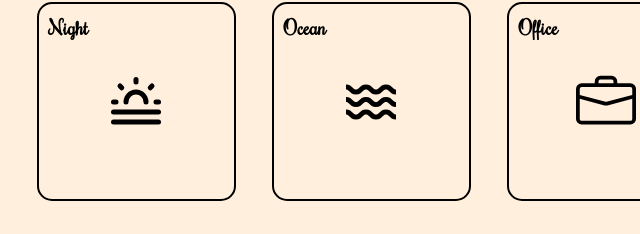
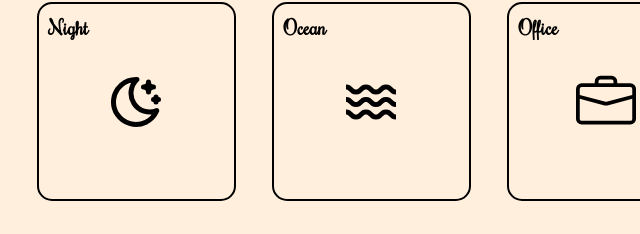
Before and after one commit to adnan1998/relaxed, a plain HTML site: page index.html in a window 1280 px wide. Shown: the part 925-1159 px from the top of the page, 36-676 px from the left. Drawn offline with Linux system fonts and the light colour scheme; a web font is replaced by a local one.

Commit message:
Update index.html

```diff
--- a/index.html
+++ b/index.html
@@ -540,16 +540,11 @@
 
       </div>
       <div class="icon newicon" >
-                <svg xmlns="http://www.w3.org/2000/svg" class="icon icon-tabler icon-tabler-haze" width="24" height="24" viewBox="0 0 24 24" stroke-width="2" stroke="currentColor" fill="none" stroke-linecap="round" stroke-linejoin="round">
+                <svg xmlns="http://www.w3.org/2000/svg" class="icon icon-tabler icon-tabler-moon-stars" width="24" height="24" viewBox="0 0 24 24" stroke-width="2" stroke="currentColor" fill="none" stroke-linecap="round" stroke-linejoin="round">
    <path stroke="none" d="M0 0h24v24H0z" fill="none"></path>
-   <path d="M3 12h1"></path>
-   <path d="M12 3v1"></path>
-   <path d="M20 12h1"></path>
-   <path d="M5.6 5.6l.7 .7"></path>
-   <path d="M18.4 5.6l-.7 .7"></path>
-   <path d="M8 12a4 4 0 1 1 8 0"></path>
-   <path d="M3 16h18"></path>
-   <path d="M3 20h18"></path>
+   <path d="M12 3c.132 0 .263 0 .393 0a7.5 7.5 0 0 0 7.92 12.446a9 9 0 1 1 -8.313 -12.454z"></path>
+   <path d="M17 4a2 2 0 0 0 2 2a2 2 0 0 0 -2 2a2 2 0 0 0 -2 -2a2 2 0 0 0 2 -2"></path>
+   <path d="M19 11h2m-1 -1v2"></path>
 </svg>
                     </div>
                     </div>
```
